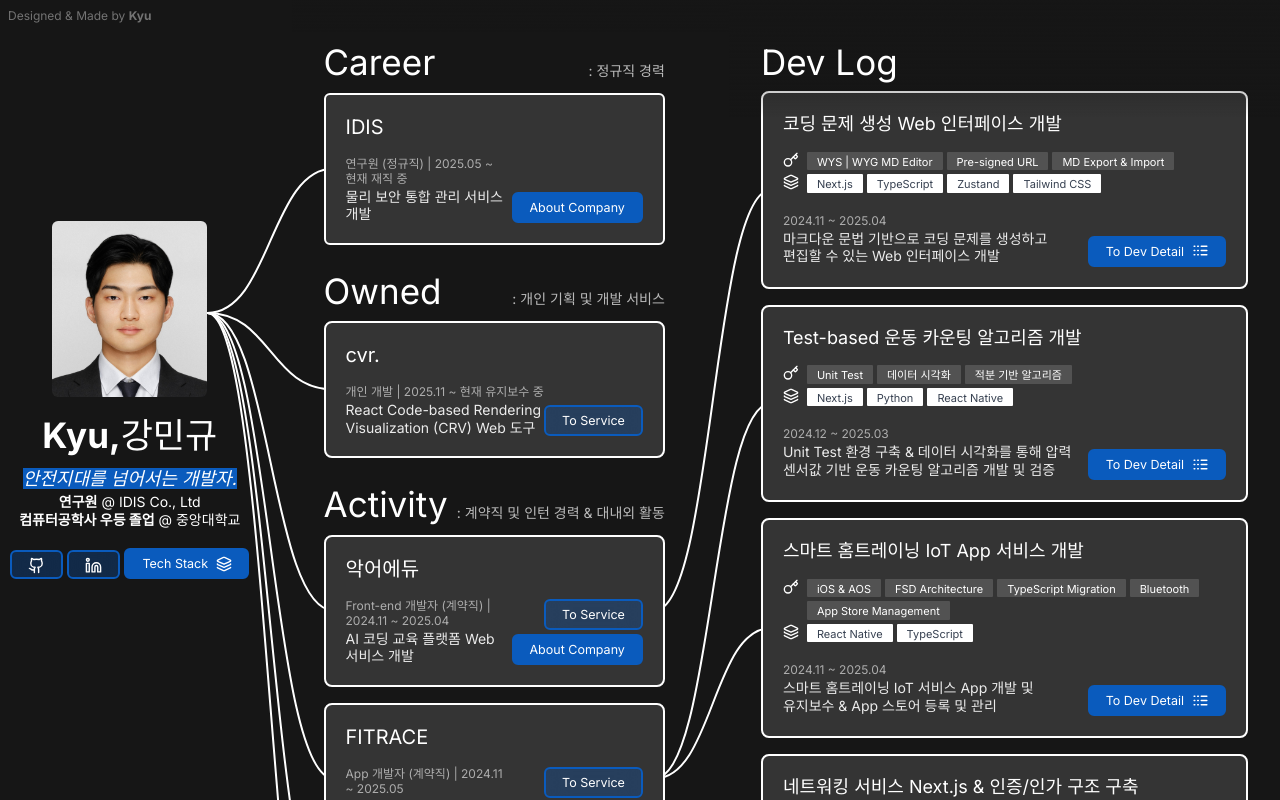
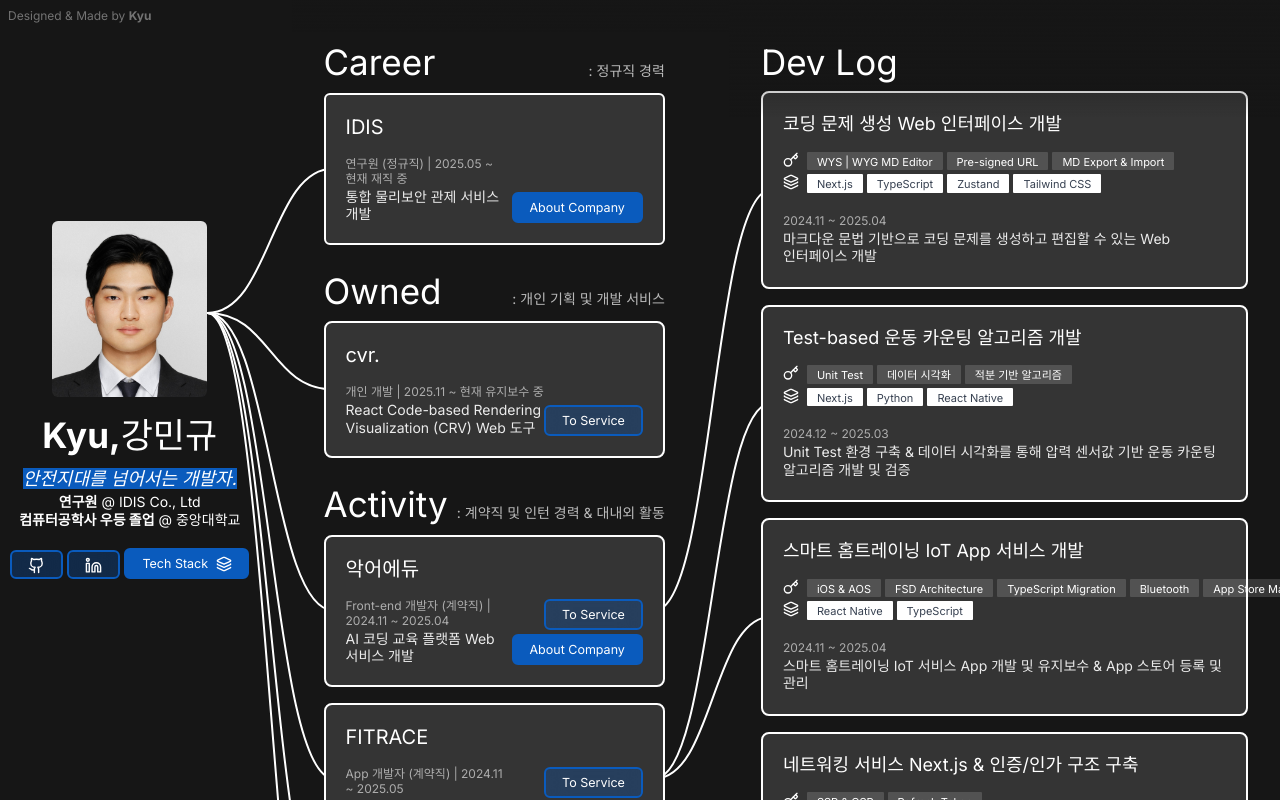
Before and after one commit to selfishAltruism/Masterpiece_of_The_Portfolio, a Next.js app: page / in a window 1280 px wide. Built offline with nearby package versions, Linux system fonts and the light colour scheme.

Commit message:
[documentation] group 데이터 수정.
- dev detail button 비활성화.

```diff
--- a/src/entities/main/DevelopmentCard.tsx
+++ b/src/entities/main/DevelopmentCard.tsx
@@ -47,9 +47,9 @@ export const DevelopmentCard = ({
         </p>
       </div>
 
-      <div className="">
+      {/* <div className="">
         <BasicButton to={development.link}>To Dev Detail</BasicButton>
-      </div>
+      </div> */}
     </div>
   );
 };
--- a/src/shared/data/group.ts
+++ b/src/shared/data/group.ts
@@ -3,7 +3,7 @@ export const careers: Data.Career[] = [
     id: 1,
     company: "IDIS",
     position: "연구원 (정규직)",
-    description: "물리 보안 통합 관리 서비스 개발",
+    description: "통합 물리보안 관제 서비스 개발",
     period: "2025.05 ~ 현재 재직 중",
     homepage: "https://www.idisglobal.com/",
   },
```
